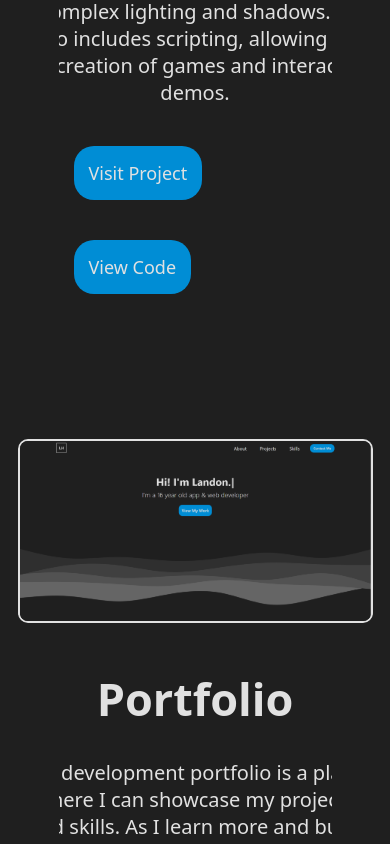
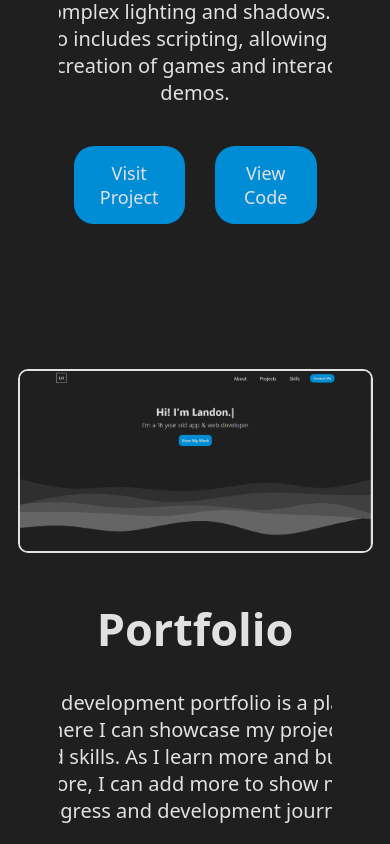
Before and after one commit to LandonHarter/portfolio, a Next.js app: page / in a window 390 px wide. Shown: the part 2180-3024 px from the top of the page. Built offline with nearby package versions, Linux system fonts and the light colour scheme.

Commit message:
update mobile views

```diff
--- a/app/components/projects-hero/project.css
+++ b/app/components/projects-hero/project.css
@@ -96,3 +96,9 @@
 .project-desc button:active {
     transform: scale(0.925);
 }
+
+.project-button-container {
+    display: flex;
+    justify-content: center;
+    align-items: center;
+}
--- a/app/components/projects-hero/project.tsx
+++ b/app/components/projects-hero/project.tsx
@@ -11,7 +11,7 @@ export default function ProjectHeroExample(props:any) {
                 <h1>{props.name}</h1>
                 <p>{props.desc}</p>
 
-                <div>
+                <div className="project-button-container">
                     <Link href={props.link} target="_blank"><button>Visit Project</button></Link>
                     <Link href={props.code} target="_blank"><button>View Code</button></Link>
                 </div>
--- a/app/components/skills-hero/hero.css
+++ b/app/components/skills-hero/hero.css
@@ -11,8 +11,18 @@
     }
 
     .selected-skills {
-        width: 90vw !important;
+        width: 100vw !important;
         margin-right: 0 !important;
+    }
+
+    .skill img {
+        width: 30vw !important;
+        max-width: 100px;
+    }
+
+    .skill p {
+        width: 40vw;
+        max-width: 150px;
     }
 
     .skill-section {
```
